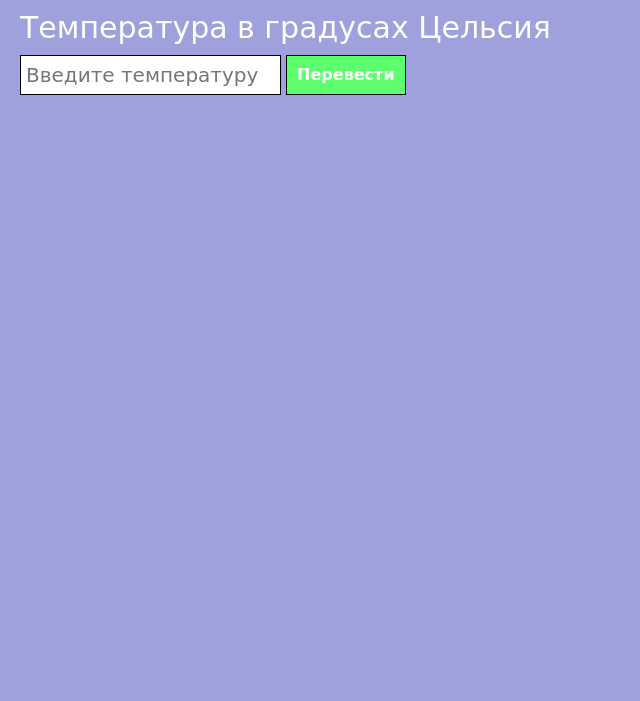
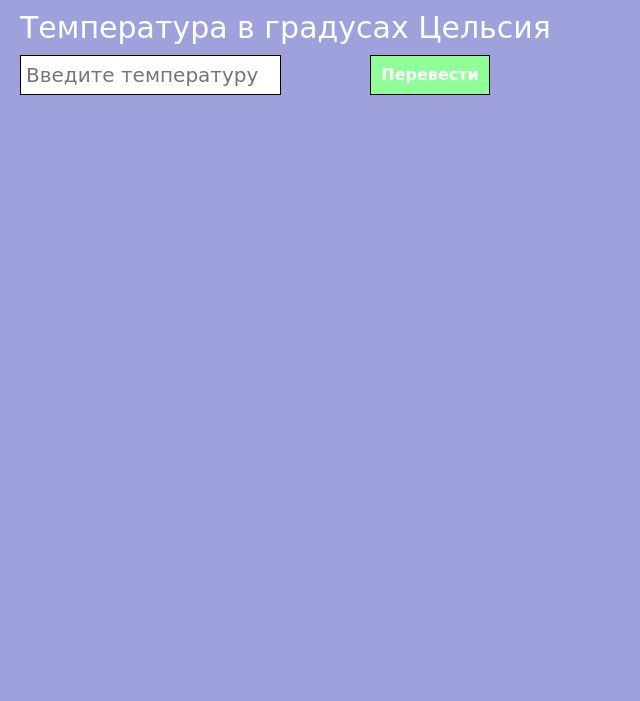
Before and after one commit to platowashere666-ship-it/AcademItSchoolClientWebCourseMay26.Alekseev, a plain HTML site: page TemperatureConverter/index.html in a window 1280 px wide. Shown: the part 99-800 px from the top of the page, without its empty margins (0-640 px from the left). Drawn offline with Linux system fonts and the light colour scheme.

Commit message:
Задача Перевод температур правил по списку

```diff
--- a/TemperatureConverter/index.html
+++ b/TemperatureConverter/index.html
@@ -16,12 +16,14 @@
             <label for="temperature_input_text_field">Температура в градусах Цельсия</label>
         </div>
 
-        <div class="field_wrapper">
-            <input type="text" id="temperature_input_text_field" placeholder="Введите температуру">
-            <div class="error_message">Необходимо заполнить поле числом</div>
+        <div class="input_block">
+            <div class="field_wrapper">
+                <input type="text" id="temperature_input_text_field" placeholder="Введите температуру">
+                <div class="error_message">Необходимо заполнить поле числом</div>
+            </div>
+
+            <button>Перевести</button>
         </div>
-
-        <button>Перевести</button>
     </form>
 
     <ul id="temperature_output_list" class="temperature_output_list"></ul>
--- a/TemperatureConverter/style.css
+++ b/TemperatureConverter/style.css
@@ -19,8 +19,15 @@
     color: #FFF;
 }
 
+.input_block {
+    display: flex;
+    align-items: flex-start;
+    gap: 10px;
+    margin-top: 10px;
+}
+
 .field_wrapper {
-    display: inline-block;
+    flex: 0 1 auto;
 }
 
 .field_wrapper input {
@@ -29,30 +36,34 @@
     border: #000 solid 1px;
     font-size: 20px;
     padding: 10px 5px;
-    margin-top: 10px;
+    margin: 0;
+    display: block;
 }
 
 .temperature_converter_form button {
-    vertical-align: top;
-    margin-top: 10px;
     padding: 10px;
-    background-color: #5eff6f;
+    background-color: #90FF99;
     color: #FFF;
     font-weight: bold;
     outline: none;
     cursor: pointer;
     border: #000 solid 1px;
+    white-space: nowrap;
+    flex-shrink: 0;
+    margin: 0;
+    align-self: flex-start;
 }
 
 .temperature_converter_form button:hover {
-    background-color: #42CB52;
+    background-color: #5EFF6F;
 }
 
 .error_message {
-    display: none;
+    visibility: hidden;
     color: #FF3256;
     margin-top: 5px;
     font-weight: bold;
+    height: 25px;
 }
 
 .invalid {
@@ -61,7 +72,7 @@
 }
 
 .invalid ~ .error_message {
-    display: block;
+    visibility: visible;
 }
 
 .temperature_output_list {
```
